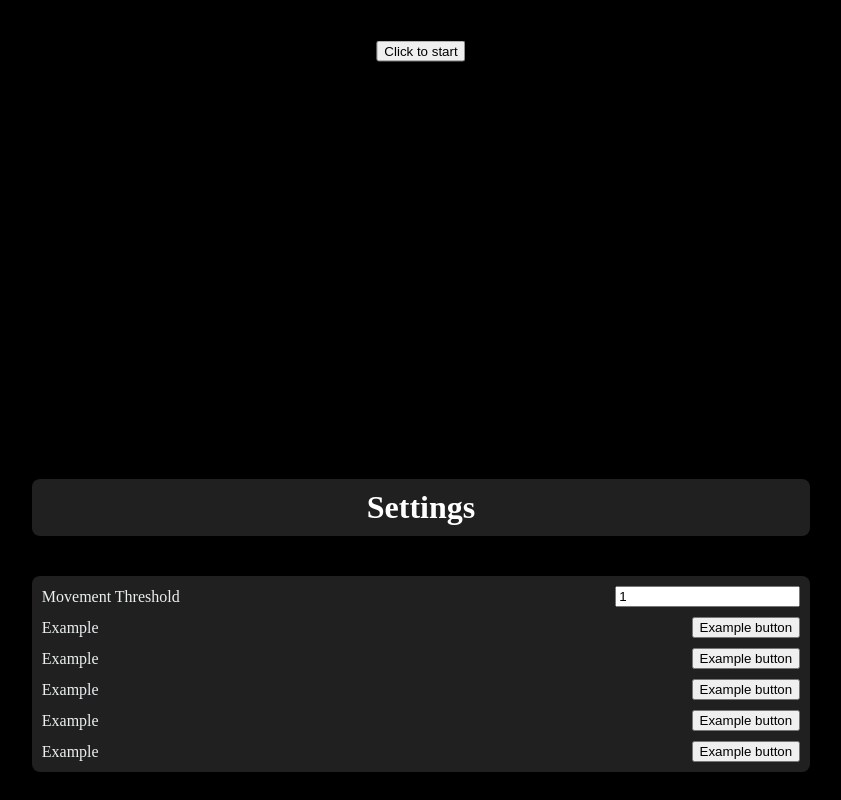
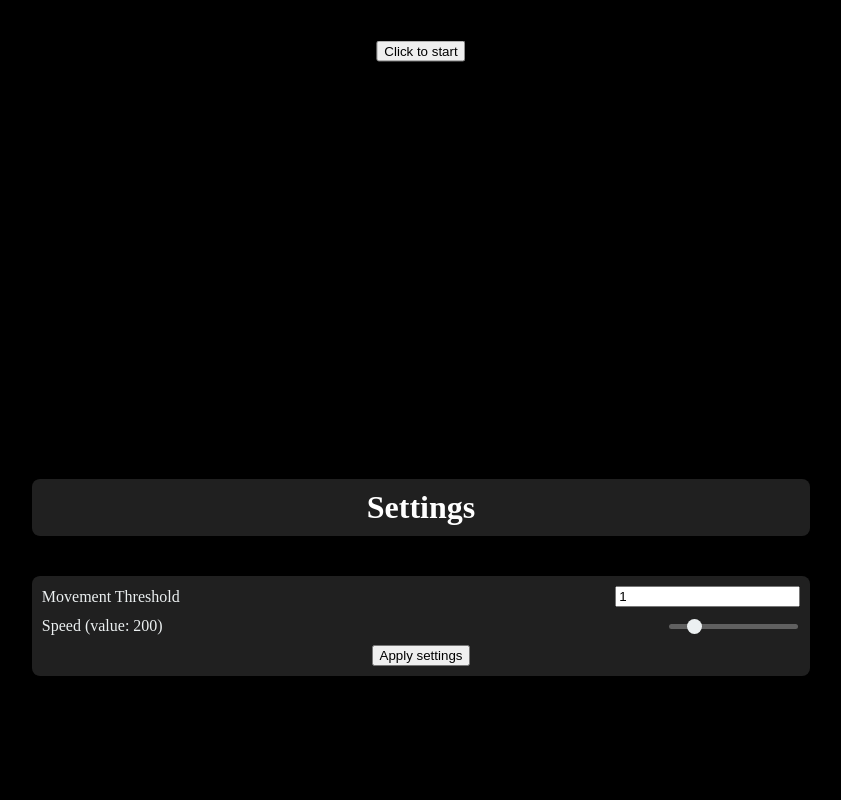
Before and after one commit to dioxair/find-luigi, a plain HTML site: page index.html in a window 1280 px wide. Shown: the part 349-1149 px from the top of the page, without its empty margins (219-1060 px from the left). After the commit the page ends 1053 px from the top, so only its background shows below. Drawn offline with Linux system fonts and the light colour scheme.

Commit message:
Add some basic settings

```diff
--- a/index.html
+++ b/index.html
@@ -15,6 +15,7 @@
 
     <h1 id="settings">Settings</h1>
     <div id="settings">
+      <!-- TODO: Explaination for what the fuck this does -->
       <label>
         Movement Threshold
         <input
@@ -24,26 +25,20 @@
           id="movementThresholdField"
         />
       </label>
-      <label>
-        Example
-        <button>Example button</button>
+      <label id="speedFieldLabel">
+        Speed (value: 200)
+        <input
+          type="range"
+          id="speedField"
+          value="200"
+          step="50"
+          min="50"
+          max="1000"
+        />
       </label>
-      <label>
-        Example
-        <button>Example button</button>
-      </label>
-      <label>
-        Example
-        <button>Example button</button>
-      </label>
-      <label>
-        Example
-        <button>Example button</button>
-      </label>
-      <label>
-        Example
-        <button>Example button</button>
-      </label>
+      <button id="applySettingsButton" onclick="applySettings()">
+        Apply settings
+      </button>
     </div>
   </body>
 </html>
--- a/scripts/app.js
+++ b/scripts/app.js
@@ -1,3 +1,23 @@
+// Settings
+let movementThreshold = 1;
+let speed = 200;
+
+const movementThresholdField = document.getElementById(
+  "movementThresholdField",
+);
+const speedField = document.getElementById("speedField");
+
+speedField.addEventListener("input", function () {
+  const speedFieldLabel = document.getElementById("speedFieldLabel");
+  speedFieldLabel.childNodes[0].textContent = `Speed (value: ${speedField.value})`;
+  speed = speedField.value;
+});
+
+function applySettings() {
+  movementThreshold = movementThresholdField.value;
+  speed = speedField.value;
+}
+
 window.addEventListener("load", function () {
   // make game window non-responsive
   const game = document.getElementById("game");
@@ -26,7 +46,6 @@ class AnimatedIcon {
     this.dx = dx;
     this.dy = dy;
     this.gameElement = gameElement;
-    this.movementThreshold = 1;
     this.width = element.offsetWidth;
     this.height = element.offsetHeight;
 
@@ -69,14 +88,14 @@ class AnimatedIcon {
     this.initialY += this.dy * elapsed;
 
     if (
-      Math.abs(this.initialX - this.lastX) > this.movementThreshold ||
-      Math.abs(this.initialY - this.lastY) > this.movementThreshold
+      Math.abs(this.initialX - this.lastX) > movementThreshold ||
+      Math.abs(this.initialY - this.lastY) > movementThreshold
     ) {
       this.lastX = this.initialX;
       this.lastY = this.initialY;
     }
 
-    if (this.movementThreshold > 3) {
+    if (movementThreshold > 3) {
       const smoothingFactor = 0.1;
       this.currentX += (this.lastX - this.currentX) * smoothingFactor;
       this.currentY += (this.lastY - this.currentY) * smoothingFactor;
@@ -131,8 +150,8 @@ function init() {
     (icon) => {
       const randomX = Math.random() * (game.offsetWidth - 60);
       const randomY = Math.random() * (game.offsetHeight - 70);
-      const randomDx = (Math.random() - 0.5) * 200;
-      const randomDy = (Math.random() - 0.5) * 200;
+      const randomDx = (Math.random() - 0.5) * speed;
+      const randomDy = (Math.random() - 0.5) * speed;
 
       return new AnimatedIcon(icon, randomX, randomY, randomDx, randomDy, game);
     },
--- a/styles/style.css
+++ b/styles/style.css
@@ -47,6 +47,23 @@ body {
   box-shadow: 0 4px 10px rgba(0, 0, 0, 0.5);
 }
 
+#settings input[type="range"] {
+  appearance: none;
+  background-color: #606060;
+  height: 5px;
+  border-radius: 5px;
+  cursor: pointer;
+}
+
+#settings input[type="range"]::-webkit-slider-thumb {
+  appearance: none;
+  width: 15px;
+  height: 15px;
+  border-radius: 50%;
+  background-color: #ecf0f1;
+  cursor: pointer;
+}
+
 #settings label {
   width: 100%;
   display: flex;
```
